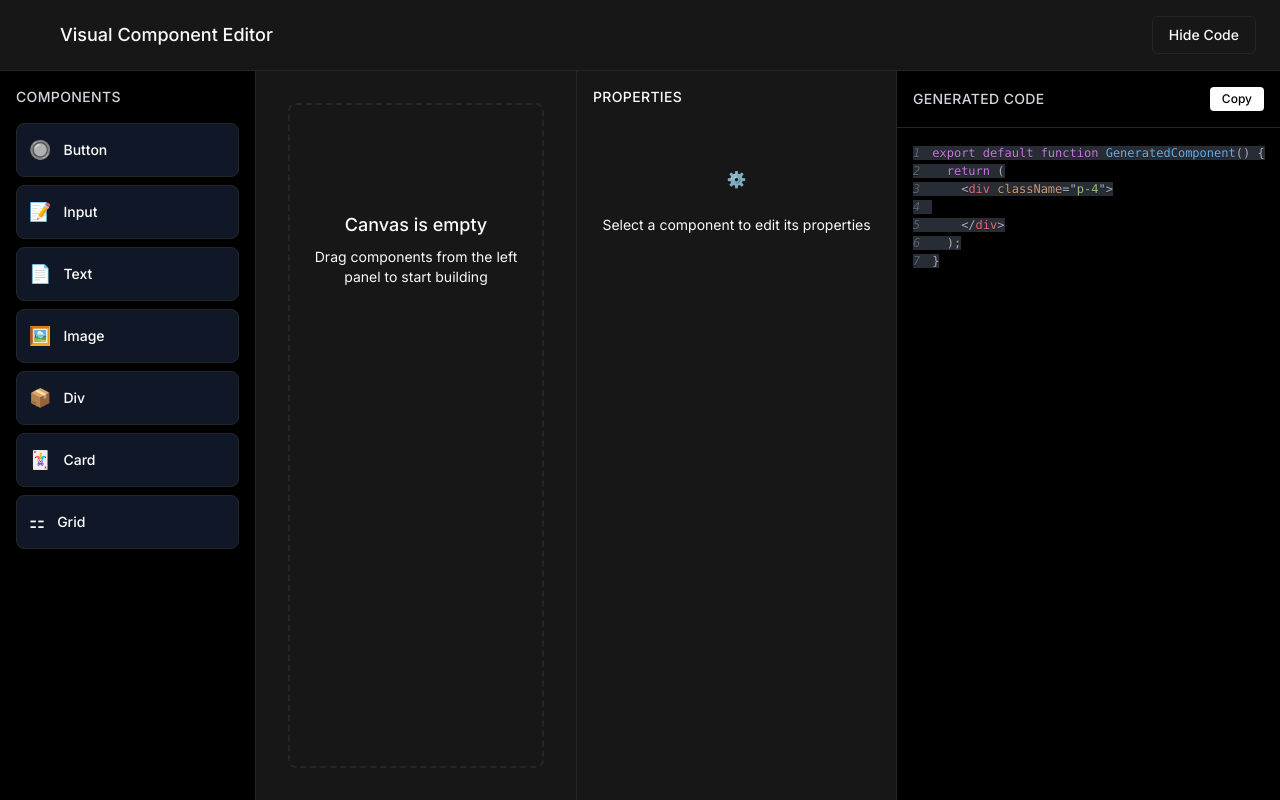
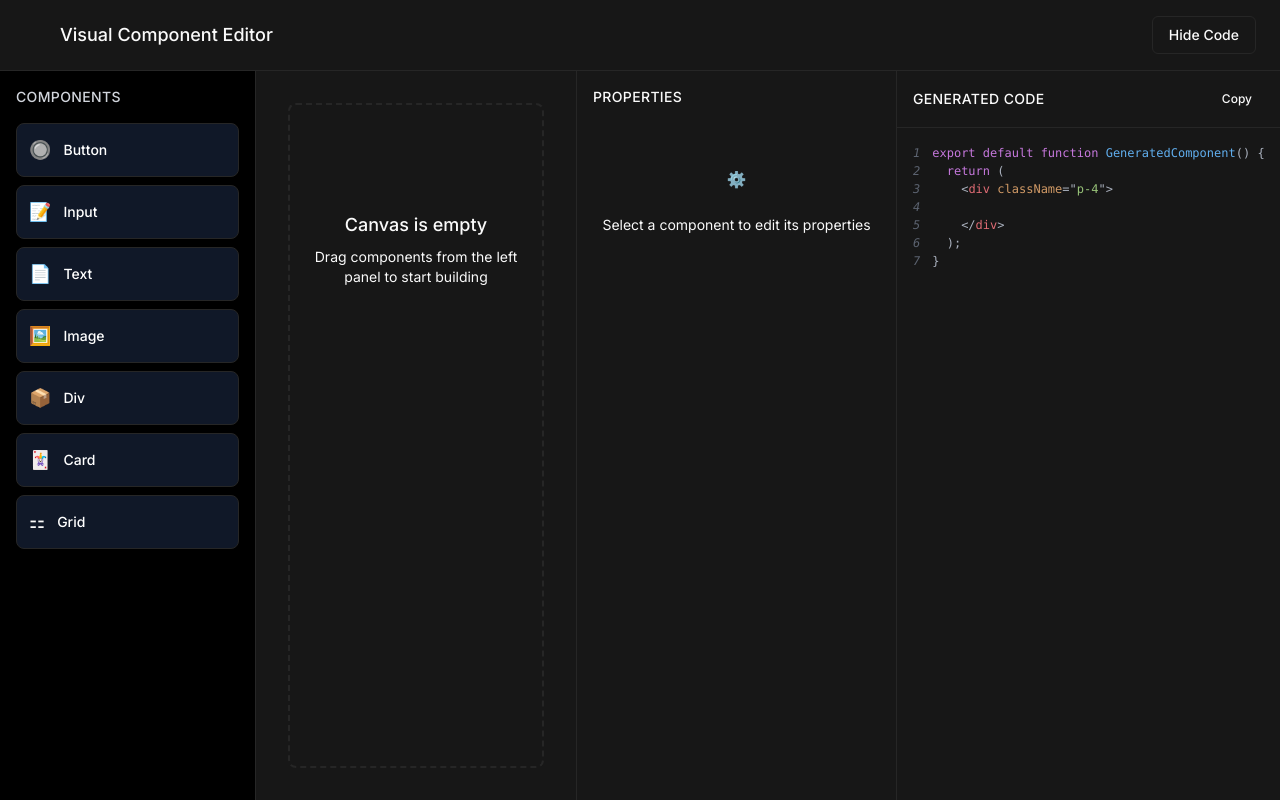
Before and after one commit to anibalalpizar/components-lab, a Next.js app: page / in a window 1280 px wide. Both pictures are taken after a click on the button "Show Code". Built offline with nearby package versions, Linux system fonts and the light colour scheme.

Commit message:
Refactor CodePreview component: reorganize imports, enhance styling consistency, and improve code readability

```diff
--- a/src/components/CodePreview.tsx
+++ b/src/components/CodePreview.tsx
@@ -1,10 +1,9 @@
 "use client"
-
-import { Prism as SyntaxHighlighter } from "react-syntax-highlighter"
-import { oneDark } from "react-syntax-highlighter/dist/esm/styles/prism"
 
 import type { EditorComponent } from "../types/editor"
 import { generateTSXCode } from "../utils/codeGenerator"
+import { Prism as SyntaxHighlighter } from "react-syntax-highlighter"
+import { oneDark } from "react-syntax-highlighter/dist/esm/styles/prism"
 
 interface CodePreviewProps {
   components: EditorComponent[]
@@ -16,39 +15,64 @@ export default function CodePreview({ components }: CodePreviewProps) {
   const copyToClipboard = async () => {
     try {
       await navigator.clipboard.writeText(code)
-      // You could add a toast notification here instead of alert
       alert("Code copied to clipboard!")
     } catch (err) {
       console.error("Failed to copy code:", err)
     }
   }
 
+  const customDarkTheme = {
+    ...oneDark,
+    'code[class*="language-"]': {
+      ...oneDark['code[class*="language-"]'],
+      background: "transparent",
+      textShadow: "none",
+    },
+    'pre[class*="language-"]': {
+      ...oneDark['pre[class*="language-"]'],
+      background: "transparent",
+      textShadow: "none",
+    },
+    // Remove any selection/highlight colors
+    ':not(pre) > code[class*="language-"]': {
+      background: "transparent",
+    },
+  }
+
   return (
-    <div className="w-96 bg-black border-l border-gray-800 flex flex-col">
-      <div className="p-4 border-b border-gray-800 flex justify-between items-center">
-        <h3 className="text-sm font-medium text-gray-300 uppercase tracking-wide">
+    <div className="w-96 bg-card border-l border-border flex flex-col">
+      <div className="p-4 border-b border-border flex justify-between items-center">
+        <h3 className="text-sm font-medium text-muted-foreground uppercase tracking-wide">
           Generated Code
         </h3>
         <button
           onClick={copyToClipboard}
-          className="px-3 py-1 bg-white text-black hover:bg-gray-100 rounded text-xs font-medium transition-colors"
+          className="px-3 py-1 bg-primary text-primary-foreground hover:bg-primary/90 rounded text-xs font-medium transition-colors"
         >
           Copy
         </button>
       </div>
-      <div className="flex-1 overflow-auto">
+      <div className="flex-1 overflow-auto bg-card">
         <SyntaxHighlighter
           language="tsx"
-          style={oneDark}
+          style={customDarkTheme}
           customStyle={{
             margin: 0,
             padding: "16px",
             fontSize: "12px",
             lineHeight: "1.4",
             background: "transparent",
+            textShadow: "none",
+            whiteSpace: "pre-wrap",
+            wordBreak: "break-word",
+            overflowWrap: "break-word",
           }}
           showLineNumbers={true}
           wrapLines={true}
+          wrapLongLines={true}
+          lineProps={{
+            style: { display: "block", background: "transparent" },
+          }}
         >
           {code}
         </SyntaxHighlighter>
```
